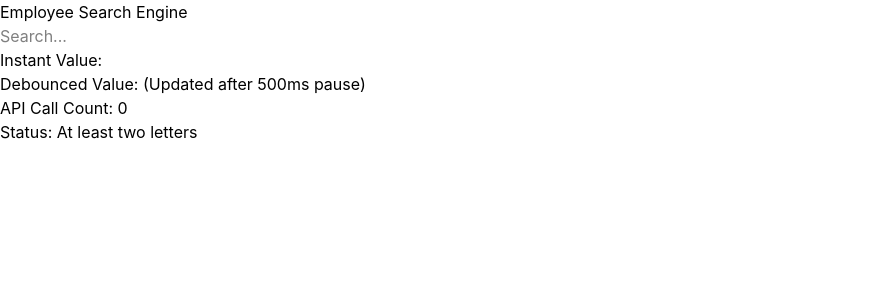
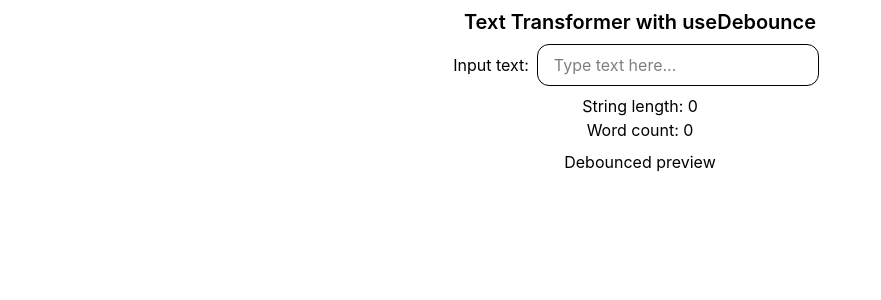
Before and after one commit to iveryasov/react-learning, a React (Vite) app: page / in a window 1280 px wide. Shown: the top 300 px of the page, without its empty margins (0-881 px from the left). Built offline with nearby package versions, Linux system fonts and the light colour scheme.

Commit message:
Day 144: live text transformer with standalone useDebounce custom hook

```diff
--- a/src/App.tsx
+++ b/src/App.tsx
@@ -1,9 +1,9 @@
-import Day143 from './components/Day143';
+import Day144 from './components/Day144';
 
 function App() {
   return (
     <div>
-      <Day143 />
+      <Day144 />
     </div>
   );
 }
--- /dev/null
+++ b/src/components/Day144.tsx
@@ -0,0 +1,63 @@
+import { useState, useEffect } from "react";
+
+// Day 144
+// Live editor with delayed formatting
+
+const useDebounce = <T,>(value: T, delay: number): T => {
+    const [debouncedValue, setDebouncedValue] = useState(value);
+
+    useEffect(() => {
+        const timer = setTimeout(() => {
+            setDebouncedValue(value);
+        }, delay);
+
+        return () => clearTimeout(timer);
+    }, [value, delay]);
+
+    return debouncedValue;
+}
+
+const Day144 = () => {
+    const [text, setText] = useState<string>("");
+
+    // Calling the custom hook
+    const debouncedText = useDebounce(text, 600);
+
+    return (
+        <div className="m-2 text-center">
+            <h1 className="text-xl font-semibold">Text Transformer with useDebounce</h1>
+
+            <section className="my-2">
+                <label htmlFor="textInput">
+                    Input text:
+                </label>
+                <input
+                    type="text"
+                    id="textInput"
+                    placeholder="Type text here..."
+                    value={text}
+                    onChange={(e) => setText(e.target.value)}
+                    className="
+                        mx-2 border rounded-xl px-4 py-2 outline-none
+                        focus:scale-103 transition-transform
+                    "
+                />
+            </section>
+
+            <section className="my-2">
+                <p>String length: {text.length}</p>
+                <p>Word count: {text.trim() ? text.trim().split(/\s+/).length : 0}</p>
+            </section>
+
+            <section className="my-2">
+                <h2>Debounced preview</h2>
+                <div>
+                    <p>{debouncedText.toLowerCase().replaceAll(" ", "-")}</p>
+                    <p>{debouncedText.toUpperCase()}</p>
+                </div>
+            </section>
+        </div>
+    )
+}
+
+export default Day144;
```
